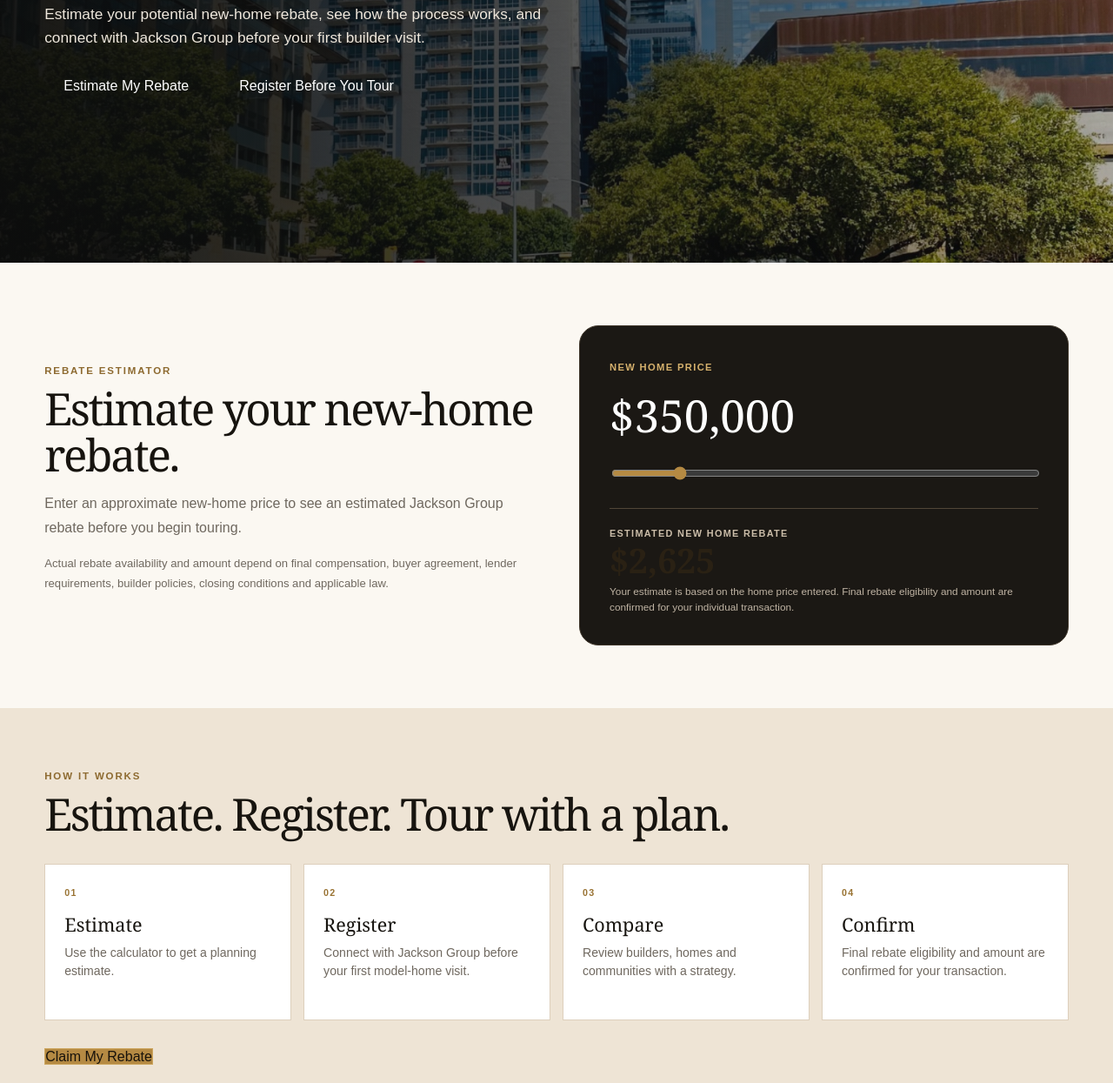
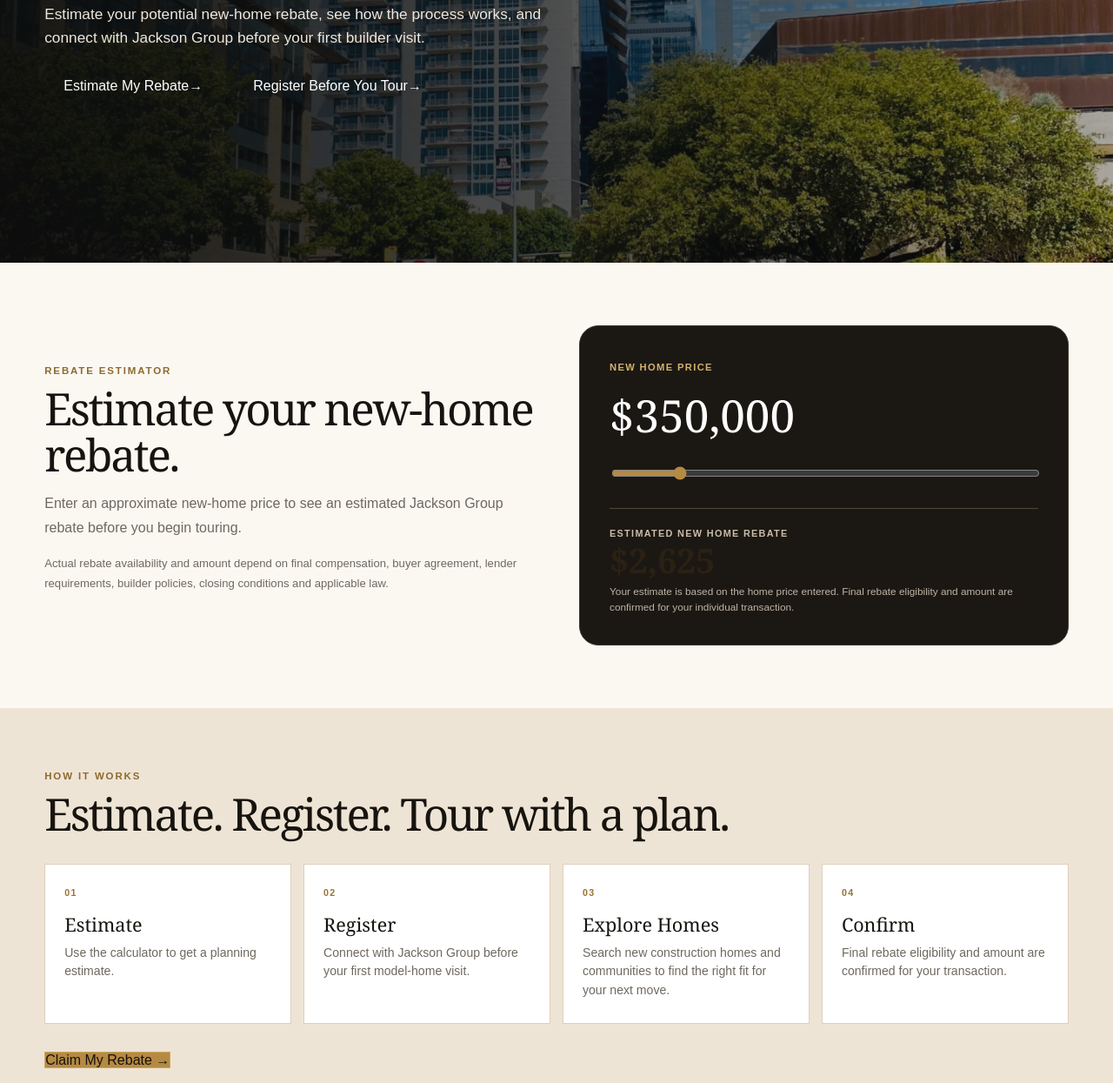
Before and after one commit to ryan-nicole/jackson-group-luxury-new-homes, a plain HTML site: page rebates/index.html in a window 1280 px wide. Shown: the part 495-1740 px from the top of the page at 87% size. Drawn offline with Linux system fonts and the light colour scheme.

Commit message:
Apply final screenshot design revisions to rebates/index.html

```diff
--- a/rebates/index.html
+++ b/rebates/index.html
@@ -90,9 +90,9 @@
 </div></header>
 
   <main>
-<section class="rebate-center-hero page-hero"><div class="rebate-center-overlay"></div><div class="container rebate-center-grid"><div class="rebate-center-copy"><div class="eyebrow light">New Home Rebates</div><h1>Understand Your Rebate Before You Tour.</h1><p class="rebate-center-lead">Estimate your potential new-home rebate, see how the process works, and connect with Jackson Group before your first builder visit.</p><div class="hero-actions jg-rebate-hero-buttons"><a class="button gold" href="#rebate-estimator">Estimate My Rebate</a><a class="button outline-light" href="../register/index.html">Register Before You Tour</a></div></div></div></section>
+<section class="rebate-center-hero page-hero"><div class="rebate-center-overlay"></div><div class="container rebate-center-grid"><div class="rebate-center-copy"><div class="eyebrow light">New Home Rebates</div><h1>Understand Your Rebate Before You Tour.</h1><p class="rebate-center-lead">Estimate your potential new-home rebate, see how the process works, and connect with Jackson Group before your first builder visit.</p><div class="hero-actions jg-rebate-hero-buttons"><a class="button gold" href="#rebate-estimator">Estimate My Rebate <span aria-hidden="true">→</span></a><a class="button outline-light" href="../register/index.html">Register Before You Tour <span aria-hidden="true">→</span></a></div></div></div></section>
 <section class="jg-redesign-section" id="rebate-estimator"><div class="container jg-rebate-offer"><div><div class="jg-redesign-kicker">Rebate Estimator</div><h2 class="jg-redesign-title">Estimate your new-home rebate.</h2><p class="jg-redesign-copy">Enter an approximate new-home price to see an estimated Jackson Group rebate before you begin touring.</p><p class="jg-redesign-copy" style="font-size:.82rem">Actual rebate availability and amount depend on final compensation, buyer agreement, lender requirements, builder policies, closing conditions and applicable law.</p></div><aside class="jg-rebate-figure" data-calculator><span class="price-label">New home price</span><div class="price-display" data-price-display>$350,000</div><input data-price type="range" min="150000" max="1500000" step="50000" value="350000" aria-label="New home price"><div class="jg-rebate-result"><span>Estimated new home rebate</span><strong data-rebate-result>$2,625</strong><small>Your estimate is based on the home price entered. Final rebate eligibility and amount are confirmed for your individual transaction.</small></div></aside></div></section>
-<section class="jg-redesign-section alt"><div class="container"><div class="jg-redesign-kicker">How It Works</div><h2 class="jg-redesign-title">Estimate. Register. Tour with a plan.</h2><div class="jg-help-grid"><div class="jg-help-card"><span>01</span><h3>Estimate</h3><p>Use the calculator to get a planning estimate.</p></div><a class="jg-help-card" href="../register/index.html"><span>02</span><h3>Register</h3><p>Connect with Jackson Group before your first model-home visit.</p></a><a class="jg-help-card" href="../builders/index.html"><span>03</span><h3>Compare</h3><p>Review builders, homes and communities with a strategy.</p></a><div class="jg-help-card"><span>04</span><h3>Confirm</h3><p>Final rebate eligibility and amount are confirmed for your transaction.</p></div></div><div style="margin-top:30px"><a class="button gold jg-claim-button" href="../register/index.html?interest=new-home-rebate">Claim My Rebate</a></div></div></section>
+<section class="jg-redesign-section alt"><div class="container"><div class="jg-redesign-kicker">How It Works</div><h2 class="jg-redesign-title">Estimate. Register. Tour with a plan.</h2><div class="jg-help-grid"><div class="jg-help-card"><span>01</span><h3>Estimate</h3><p>Use the calculator to get a planning estimate.</p></div><a class="jg-help-card" href="../register/index.html"><span>02</span><h3>Register</h3><p>Connect with Jackson Group before your first model-home visit.</p></a><a class="jg-help-card" href="../builders/index.html"><span>03</span><h3>Explore Homes</h3><p>Search new construction homes and communities to find the right fit for your next move.</p></a><div class="jg-help-card"><span>04</span><h3>Confirm</h3><p>Final rebate eligibility and amount are confirmed for your transaction.</p></div></div><div style="margin-top:30px"><a class="button gold jg-claim-button jg-premium-cta" href="../register/index.html?interest=new-home-rebate">Claim My Rebate <span aria-hidden="true">→</span></a></div></div></section>
 
 </main>
 <footer class="site-footer friendly-footer">
```
